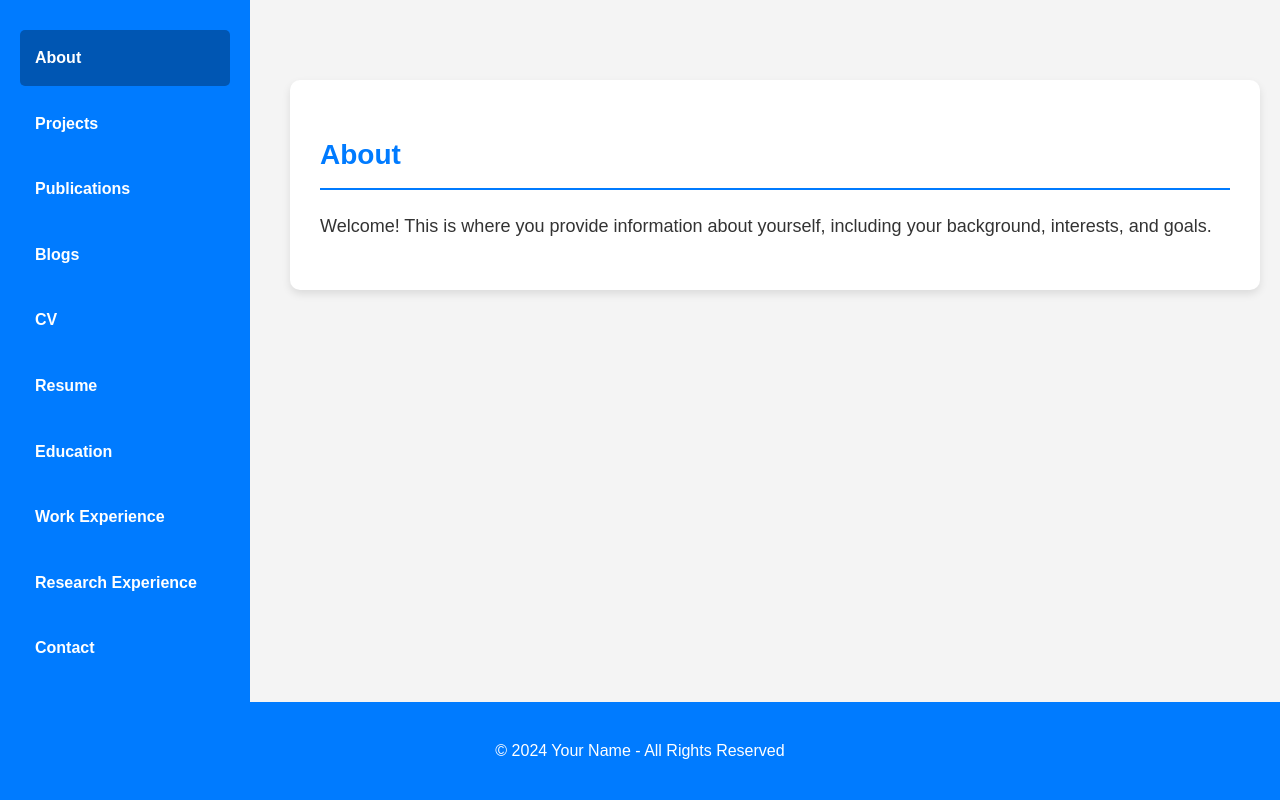
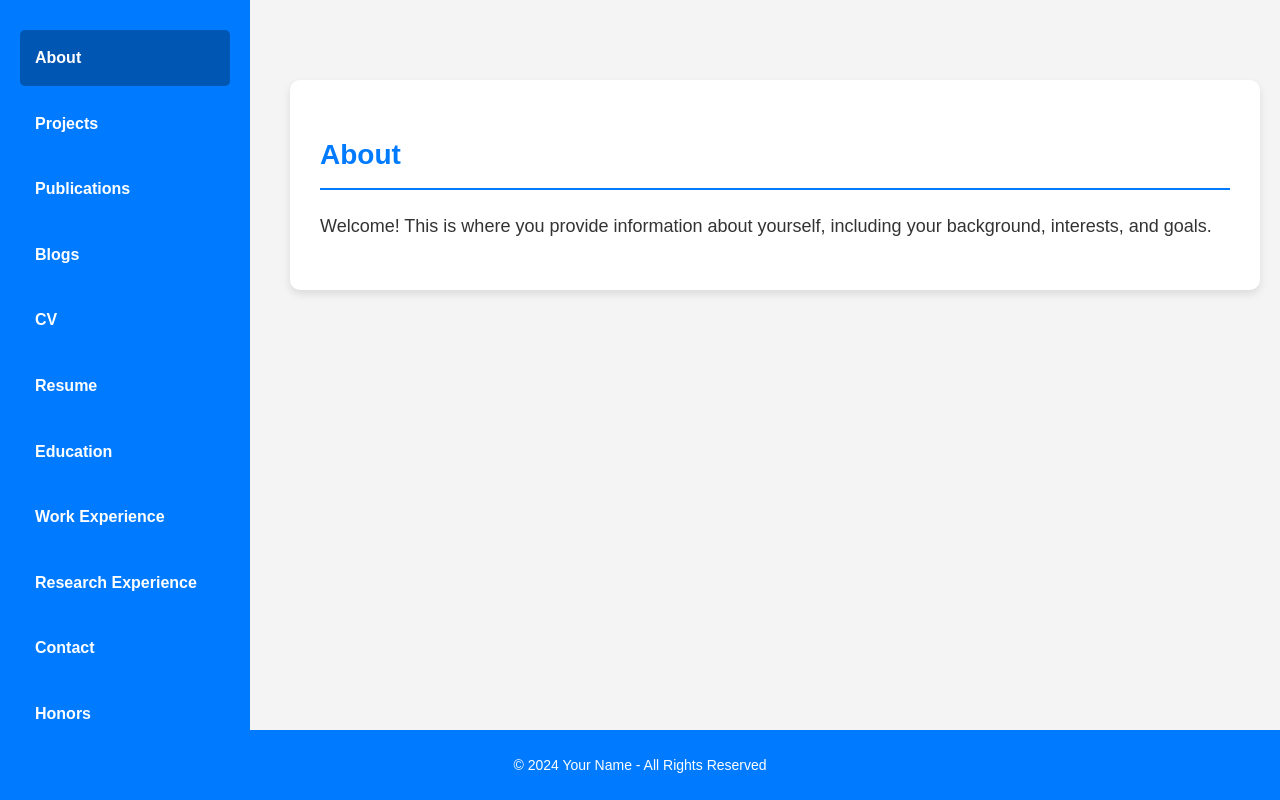
Before and after one commit to shrutinigam11/shrutinigam11.github.io, a plain HTML site: page index.html in a window 1280 px wide. Both pictures are taken after a click on the link "About". Drawn offline with Linux system fonts and the light colour scheme.

Commit message:
Update index.html

```diff
--- a/index.html
+++ b/index.html
@@ -85,12 +85,13 @@
         /* Footer styling */
         footer {
             text-align: center;
-            padding: 20px;
+            padding: 10px; /* Reduced padding */
             background-color: #007BFF;
             color: white;
             width: 100%;
             position: relative; /* Relative positioning */
             margin-top: auto; /* Push footer to the bottom */
+            font-size: 14px; /* Adjust font size */
         }
 
         /* Media queries for responsiveness */
@@ -222,19 +223,17 @@
         tabLinks.forEach(link => {
             link.addEventListener('click', function(e) {
                 e.preventDefault();
+                const target = this.getAttribute('data-tab');
 
-                // Remove active class from all tab contents
+                // Remove active class from all links
+                tabLinks.forEach(link => link.classList.remove('active'));
+                // Hide all tab contents
                 tabContents.forEach(content => content.classList.remove('active'));
-
-                // Remove active class from all tab links
-                tabLinks.forEach(link => link.classList.remove('active'));
 
                 // Add active class to the clicked link
                 this.classList.add('active');
-
-                // Show the associated tab content
-                const activeTab = document.getElementById(this.dataset.tab);
-                activeTab.classList.add('active');
+                // Show the corresponding content
+                document.getElementById(target).classList.add('active');
             });
         });
     });
```
